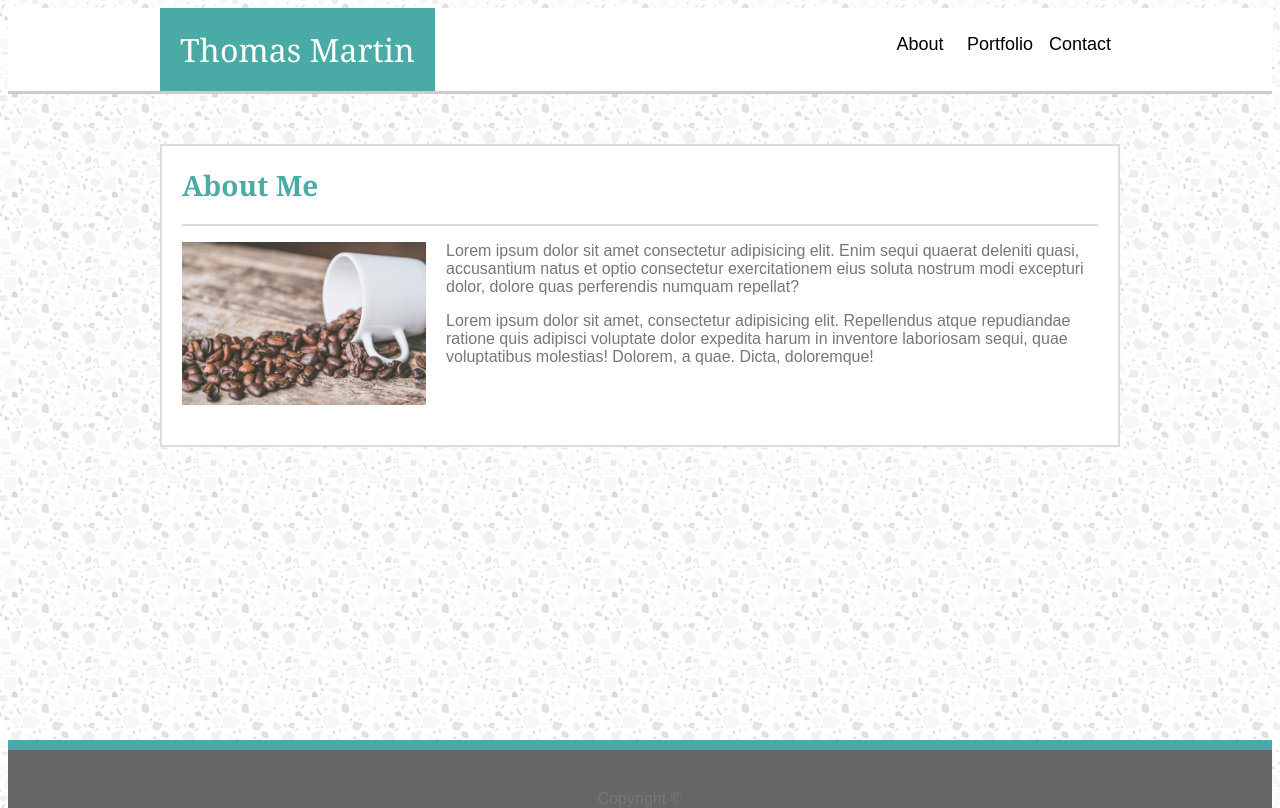
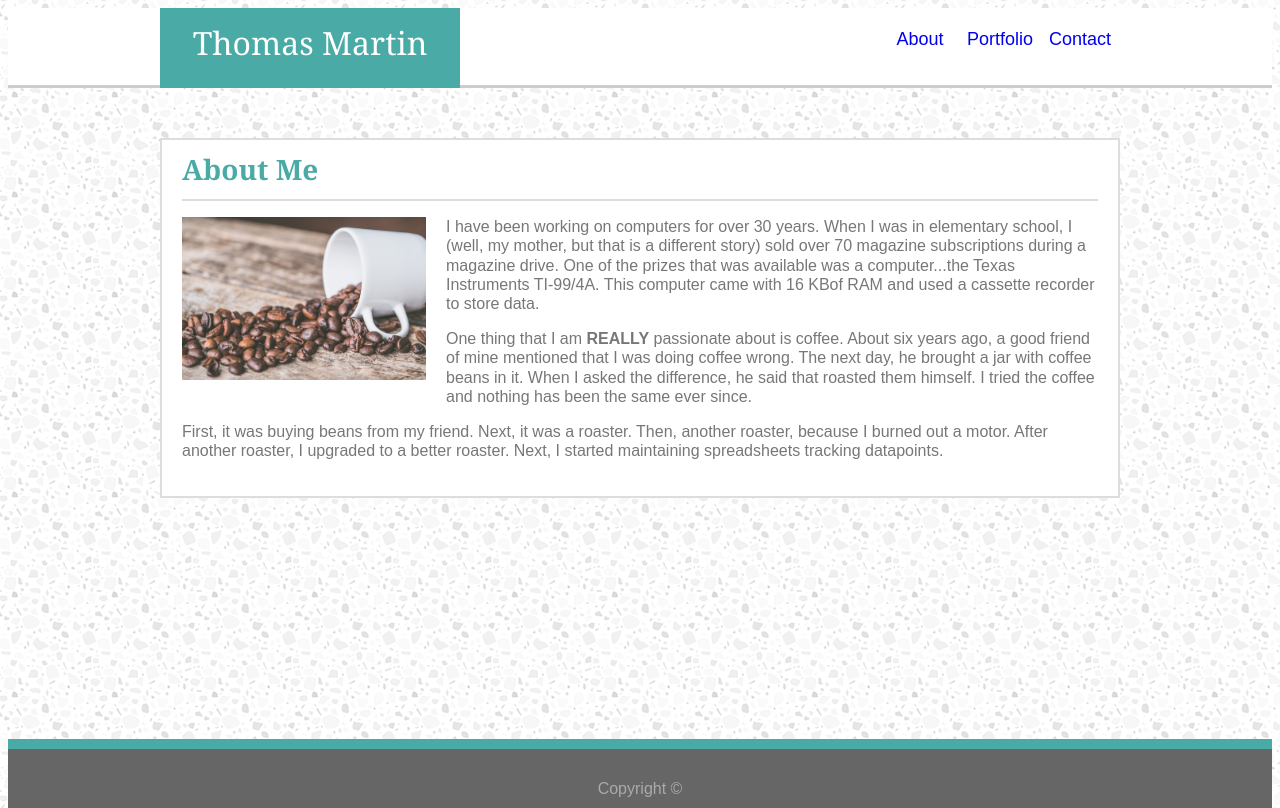
Before and after one commit to tlmiii01/Basic-Portfolio, a plain HTML site: page index.html in a window 1280 px wide. Drawn offline with Linux system fonts and the light colour scheme.

Commit message:
Updating the styling on the border and header bar.

```diff
--- a/assets/css/style.css
+++ b/assets/css/style.css
@@ -5,25 +5,39 @@
 
 html {
     height: 100%;
+    font-family: 'Arial', 'Helvetica Neue', Helvetica, sans-serif;
 }
 
 body {
     background-image: url("../images/light-grey-terrazzo.png");
-    font-family: 'Arial', 'Helvetica Neue', Helvetica, sans-serif;
+    /* font-family: 'Arial', 'Helvetica Neue', Helvetica, sans-serif; */
     font-size: 16px;
     height: 100%;
     display: flex;
     flex-direction: column;
     /* Adding the font color here - need to see how this affects everything */
     color: #777777;
+    line-height: 1.2rem;
 }
 
 header {
-    font-family: 'Georgia', Times, Times New Roman, serif;
     width: 100%;
     background: #ffffff;
     border-bottom: 3px solid #cccccc;
+    height: 80px;
     margin: 0;
+}
+
+#logo {
+    font-family: 'Georgia', Times, Times New Roman, serif;
+    float: left;
+    padding: 25px 20px;
+    height: 80px;
+    width: 300px;
+    font-size: 32px;
+    background: #4aaaa5;
+    color: #fff;
+    text-align: center
 }
 
 .content {
@@ -59,24 +73,21 @@ h1 {
     margin: 0 20px 20px 0;
 }
 
-#logo {
-    float: left;
-    padding: 20px;
-    font-size: 32px;
-    background: #4aaaa5;
-    color: #fff;
-}
-
 .main-buttons {
     position: absolute;
     border: 0;
     background: none;
-    padding: 1.6rem 0;
+    padding: 1.4rem 0;
     font-size: 18px;
     width: 5rem;
+    text-align: center;
+    text-decoration: none;
 }
 
-
+.main-buttons:hover {
+    background: #4aaaa5;
+    color: #ffffff;
+}
 
 #contactButton {
     right: 0rem;
@@ -92,11 +103,13 @@ h1 {
 
 .footer {
     flex-shrink: 0;
-    padding-top: 40px;
+    padding: 30px 0 10px 0;
+
     border-top: 10px solid #4aaaa5;
     text-align: center;
     background: #666666;
-    color: #777777;
+    /* Color is supposed to be #777777, but it seems too dark */
+    color: #aaaaaa;
 }
 
 label, input, textarea {
--- a/index.html
+++ b/index.html
@@ -15,9 +15,9 @@
                     Thomas Martin
                 </section>
 
-                <button id="aboutButton" class="main-buttons">About</button>
-                <button id="portButton" class="main-buttons">Portfolio</button>
-                <button id="contactButton" class="main-buttons">Contact</button>
+                <a href="./index.html" id="aboutButton" class="main-buttons">About</a>
+                <a href="./portfolio.html" id="portButton" class="main-buttons">Portfolio</a>
+                <a href="./contact.html" id="contactButton" class="main-buttons">Contact</a>
 
             </div>
         </header>
@@ -26,8 +26,9 @@
             <h1>About Me</h1>
             <div>
                 <img src="./assets/images/caffeine-coffee-coffee-beans-606545-LQ.jpg" alt="Picture of coffee" id="aboutPhoto">
-                <p>Lorem ipsum dolor sit amet consectetur adipisicing elit. Enim sequi quaerat deleniti quasi, accusantium natus et optio consectetur exercitationem eius soluta nostrum modi excepturi dolor, dolore quas perferendis numquam repellat?</p>
-                <p>Lorem ipsum dolor sit amet, consectetur adipisicing elit. Repellendus atque repudiandae ratione quis adipisci voluptate dolor expedita harum in inventore laboriosam sequi, quae voluptatibus molestias! Dolorem, a quae. Dicta, doloremque!</p>
+                <p>I have been working on computers for over 30 years.  When I was in elementary school, I (well, my mother, but that is a different story) sold over 70 magazine subscriptions during a magazine drive.  One of the prizes that was available was a computer...the Texas Instruments TI-99/4A.  This computer came with 16 KBof RAM and used a cassette recorder to store data.</p>
+                <p>One thing that I am <strong>REALLY</strong> passionate about is coffee.  About six years ago, a good friend of mine mentioned that I was doing coffee wrong.  The next day, he brought a jar with coffee beans in it.  When I asked the difference, he said that roasted them himself.  I tried the coffee and nothing has been the same ever since.</p>
+                <p>First, it was buying beans from my friend.  Next, it was a roaster.  Then, another roaster, because I burned out a motor.  After another roaster, I upgraded to a better roaster.  Next, I started maintaining spreadsheets tracking datapoints.</p>
             </div>
         </section>
     </div>
```
Also changed, not shown: contact.html (+3 -3 lines), portfolio.html (+3 -4 lines).
